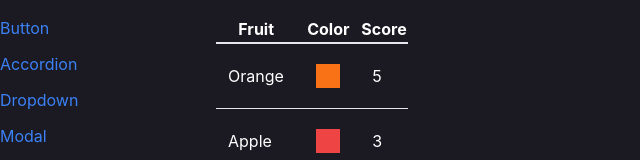
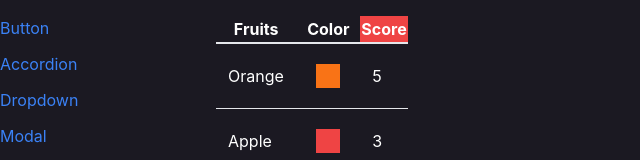
Before and after one commit to iamkabilash/react-components, a React (Create React App) app: page /table in a window 1280 px wide. Shown: the top 160 px of the page, without its empty margins (0-640 px from the left). Built offline with nearby package versions, Linux system fonts and the light colour scheme.

Commit message:
table before sorting

```diff
--- a/src/Components/Table.jsx
+++ b/src/Components/Table.jsx
@@ -1,12 +1,25 @@
-function Table({ data }) {
-  const renderedRows = data.map((fruit) => {
+import { Fragment } from "react";
+
+function Table({ data, config }) {
+  const renderedHeaders = config.map((column) => {
+    if (column.header) {
+      return <Fragment key={column.label}>{column.header()}</Fragment>;
+    } else {
+      return <th key={column.label}>{column.label}</th>;
+    }
+  });
+
+  const renderedRows = data.map((rowData) => {
+    const renderedCells = config.map((column) => {
+      return (
+        <td className="p-3" key={column.label}>
+          {column.render(rowData)}
+        </td>
+      );
+    });
     return (
-      <tr key={fruit.name} className="border-b">
-        <td className="p-3">{fruit.name}</td>
-        <td className="p-3">
-          <div className={`p-3 m-2 ${fruit.color}`}></div>
-        </td>
-        <td className="p-3">{fruit.score}</td>
+      <tr key={rowData.name} className="border-b">
+        {renderedCells}
       </tr>
     );
   });
@@ -15,11 +28,7 @@
     <div className="text-white">
       <table className="table-auto border-spacing-2">
         <thead>
-          <tr className="border-b-2">
-            <th>Fruit</th>
-            <th>Color</th>
-            <th>Score</th>
-          </tr>
+          <tr className="border-b-2">{renderedHeaders}</tr>
         </thead>
         <tbody>{renderedRows}</tbody>
       </table>
--- a/src/Pages/TablePage.jsx
+++ b/src/Pages/TablePage.jsx
@@ -7,7 +7,23 @@
     { name: "Banana", color: "bg-green-500", score: 1 },
     { name: "Lime", color: "bg-yellow-500", score: 8 },
   ];
-  return <Table data={data} />;
+
+  const config = [
+    {
+      label: "Fruits",
+      render: (fruit) => fruit.name,
+    },
+    {
+      label: "Color",
+      render: (fruit) => <div className={`p-3 m-2 ${fruit.color}`}></div>,
+    },
+    {
+      label: "Score",
+      render: (fruit) => fruit.score,
+      header: () => <th className="bg-red-500">Score</th>,
+    },
+  ];
+  return <Table data={data} config={config} />;
 }
 
 export default TablePage;
```
